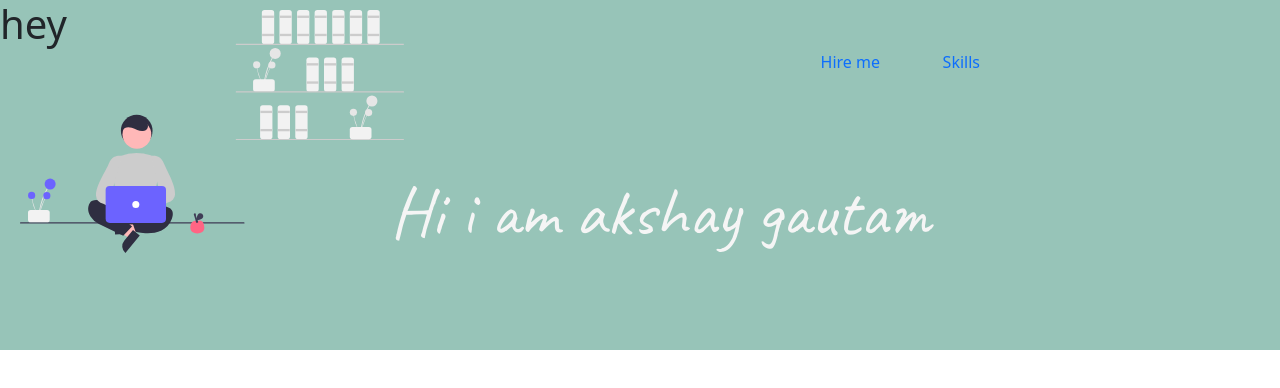
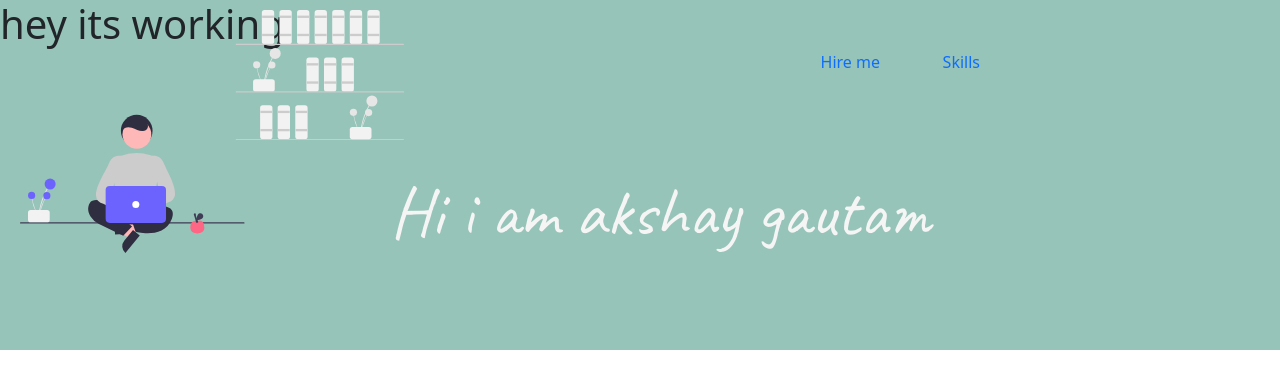
Before and after one commit to akshaygautam5/myPortfolio, a plain HTML site: page index.html in a window 1280 px wide. Drawn offline with nearby package versions, Linux system fonts and the light colour scheme.

Commit message:
second test

```diff
--- a/index.html
+++ b/index.html
@@ -23,7 +23,7 @@
       <a class="link-skills" href="#">Skills</a>
       <a  class= "link-hire" href="#">Hire me</a>
       <h1 class="main-heading">Hi i am akshay gautam</h1>
-      <h1>hey</h1>
+      <h1>hey its working </h1>
       <img class="code-img" src="images/freelance.svg" alt="coding_image">
 
 
```
